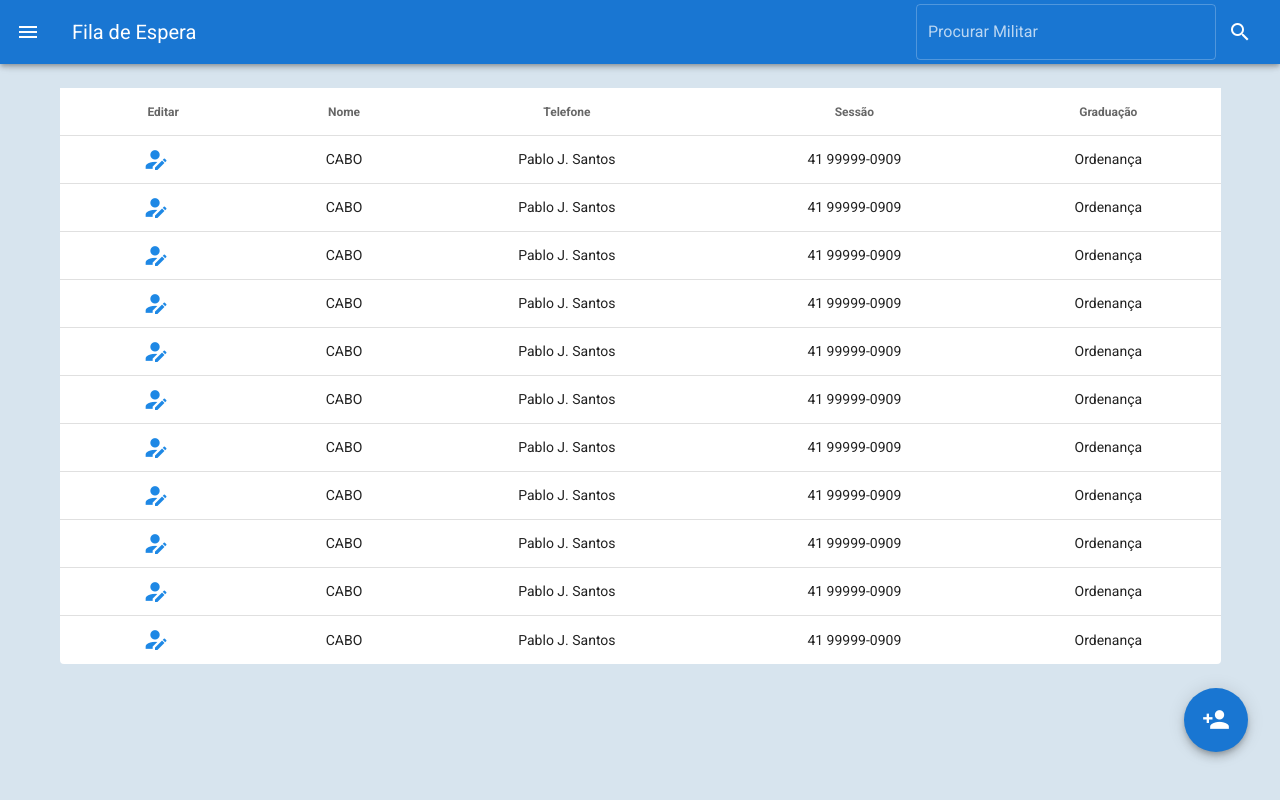
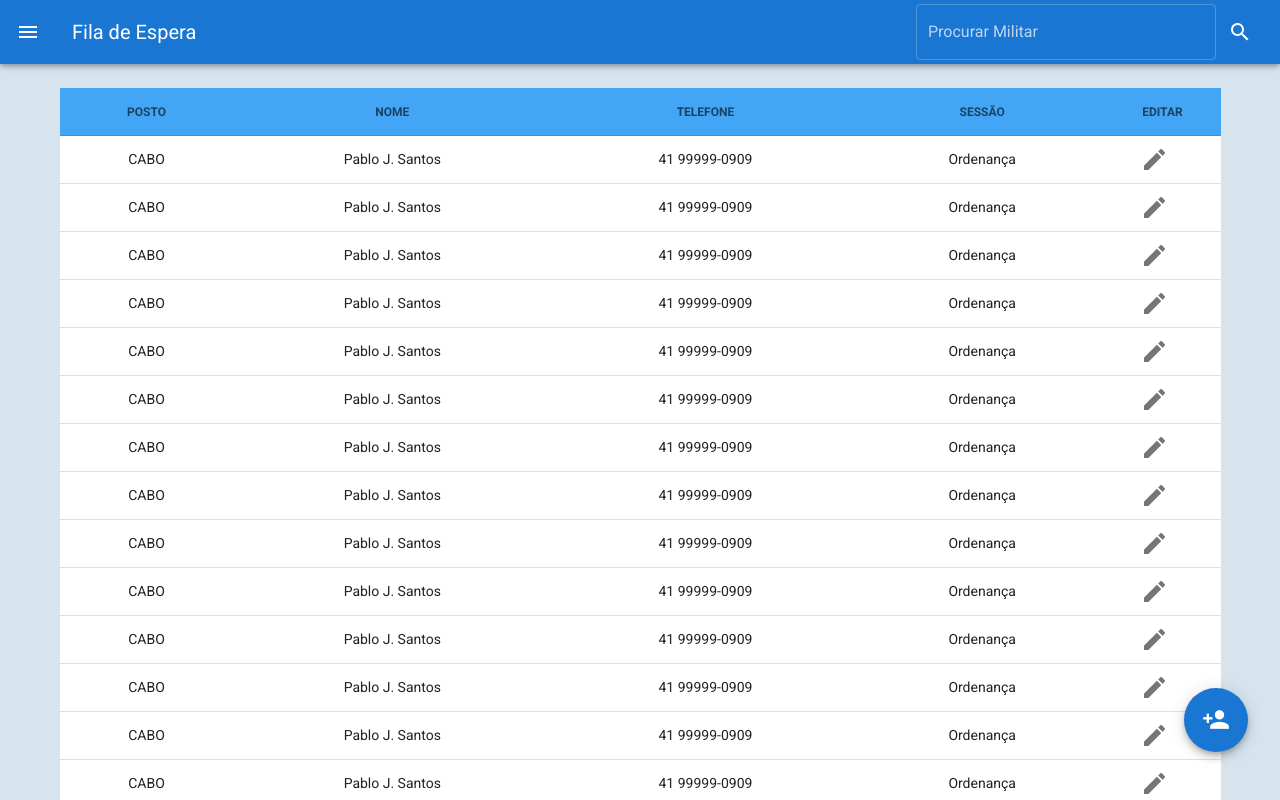
Before and after one commit to JaySaints/gefem_fila_espera, a Vue app in the folder client/: page /#/mil in a window 1280 px wide. Shown: the top 800 px of the page. Built offline with nearby package versions, Linux system fonts and the light colour scheme.

Commit message:
Implemented page create user

```diff
--- /dev/null
+++ b/client/src/components/user/CreateUser.vue
@@ -0,0 +1,134 @@
+<template>
+  <v-row justify="center">
+    <v-dialog
+      v-model="dialog"
+      persistent
+      max-width="600px"
+    >
+      <template v-slot:activator="{ on, attrs }">
+        <v-fab-transition>
+            <v-btn
+                color="blue darken-2"
+                fab
+                large
+                dark
+                v-bind="attrs"
+                v-on="on"
+            ><v-icon>mdi-account-plus</v-icon></v-btn>
+        </v-fab-transition>
+      </template>
+      <v-card>
+        <v-card-title>
+          <span class="text-h5">User Profile</span>
+        </v-card-title>
+        <v-card-text>
+          <v-container>
+            <v-row>
+              <v-col
+                cols="12"
+                sm="6"
+                md="4"
+              >
+                <v-text-field
+                  label="Legal first name*"
+                  required
+                ></v-text-field>
+              </v-col>
+              <v-col
+                cols="12"
+                sm="6"
+                md="4"
+              >
+                <v-text-field
+                  label="Legal middle name"
+                  hint="example of helper text only on focus"
+                ></v-text-field>
+              </v-col>
+              <v-col
+                cols="12"
+                sm="6"
+                md="4"
+              >
+                <v-text-field
+                  label="Legal last name*"
+                  hint="example of persistent helper text"
+                  persistent-hint
+                  required
+                ></v-text-field>
+              </v-col>
+              <v-col cols="12">
+                <v-text-field
+                v-model="name"
+                  label="Email*"
+                  required
+                ></v-text-field>
+              </v-col>
+              <v-col cols="12">
+                <v-text-field
+                  label="Password*"
+                  type="password"
+                  required
+                ></v-text-field>
+              </v-col>
+              <v-col
+                cols="12"
+                sm="6"
+              >
+                <v-select
+                  :items="['0-17', '18-29', '30-54', '54+']"
+                  label="Age*"
+                  required
+                ></v-select>
+              </v-col>
+              <v-col
+                cols="12"
+                sm="6"
+              >
+                <v-autocomplete
+                  :items="['Skiing', 'Ice hockey', 'Soccer', 'Basketball', 'Hockey', 'Reading', 'Writing', 'Coding', 'Basejump']"
+                  label="Interests"
+                  multiple
+                ></v-autocomplete>
+              </v-col>
+            </v-row>
+          </v-container>
+          <small>*indicates required field</small>
+        </v-card-text>
+        <v-card-actions>
+          <v-spacer></v-spacer>
+          <v-btn
+            color="blue darken-1"
+            text
+            @click="dialog = false"
+          >
+            Close
+          </v-btn>
+          <v-btn
+            color="blue darken-1"
+            text
+            @click="save_user(name)"
+          >
+            Save
+          </v-btn>
+        </v-card-actions>
+      </v-card>
+    </v-dialog>
+  </v-row>
+</template>
+
+<script>
+export default {
+  data () {
+    return {
+      dialog: false,
+      name: ''
+    }
+  },
+  methods: {
+    save_user (name) {
+      alert('Hello ' + name)
+      this.dialog = false
+    }
+  }
+}
+</script>
--- a/client/src/components/user/ListUsers.vue
+++ b/client/src/components/user/ListUsers.vue
@@ -3,7 +3,6 @@
     <header-page>
       <div class="div-input">
       <v-text-field
-        id="inp-666"
         v-model="find_name"
         label="Procurar Militar"
         type="text"
@@ -14,6 +13,7 @@
         outlined
       ></v-text-field>
       </div>
+
       <div>
       <v-btn fab icon dark @click="search(find_name)">
         <v-icon>mdi-magnify</v-icon>
@@ -22,24 +22,23 @@
     </header-page>
 
     <div class="list_users">
-        <v-simple-table fixed-header>
-        <template v-slot:default>
+        <v-simple-table>
           <thead>
             <tr>
               <th class="text-center">
-                Editar
+                POSTO
               </th>
               <th class="text-center">
-                Nome
+                NOME
               </th>
               <th class="text-center">
-                Telefone
+                TELEFONE
               </th>
               <th class="text-center">
-                Sessão
+                SESSÃO
               </th>
-              <th class="text-center">
-                Graduação
+              <th class="text-center" id="t1">
+                EDITAR
               </th>
             </tr>
           </thead>
@@ -48,43 +47,34 @@
               v-for="user in users"
               :key="user.id"
             >
+              <td>{{ user.graduation }}</td>
+              <td>{{ user.name }}</td>
+              <td>{{ user.phone }}</td>
+              <td>{{ user.section }}</td>
               <td>
                 <v-btn
-                  color="blue darken-1"
+                  color="grey darken-1"
                   class="mr-4"
                   dark
                   icon
                   large
-                ><v-icon>mdi-account-edit</v-icon>
+                ><v-icon>mdi-pencil</v-icon>
                 </v-btn>
               </td>
-              <td>{{ user.graduation }}</td>
-              <td>{{ user.name }}</td>
-              <td>{{ user.phone }}</td>
-              <td>{{ user.section }}</td>
             </tr>
           </tbody>
-        </template>
       </v-simple-table>
     </div>
 
     <div class="button_add_user">
-    <v-fab-transition>
-      <v-btn
-        color="blue darken-2"
-        fab
-        large
-        dark
-      >
-        <v-icon>mdi-account-plus</v-icon>
-      </v-btn>
-    </v-fab-transition>
+      <create-user />
     </div>
   </v-container>
 </template>
 
 <script>
 import HeaderPage from '../global/HeaderPage.vue'
+import CreateUser from '../user/CreateUser.vue'
 
 export default {
   name: 'ListUsers',
@@ -102,12 +92,19 @@
         { graduation: 'CABO', name: 'Pablo J. Santos', phone: '41 99999-0909', section: 'Ordenança' },
         { graduation: 'CABO', name: 'Pablo J. Santos', phone: '41 99999-0909', section: 'Ordenança' },
         { graduation: 'CABO', name: 'Pablo J. Santos', phone: '41 99999-0909', section: 'Ordenança' },
+        { graduation: 'CABO', name: 'Pablo J. Santos', phone: '41 99999-0909', section: 'Ordenança' },
+        { graduation: 'CABO', name: 'Pablo J. Santos', phone: '41 99999-0909', section: 'Ordenança' },
+        { graduation: 'CABO', name: 'Pablo J. Santos', phone: '41 99999-0909', section: 'Ordenança' },
+        { graduation: 'CABO', name: 'Pablo J. Santos', phone: '41 99999-0909', section: 'Ordenança' },
+        { graduation: 'CABO', name: 'Pablo J. Santos', phone: '41 99999-0909', section: 'Ordenança' },
+        { graduation: 'CABO', name: 'Pablo J. Santos', phone: '41 99999-0909', section: 'Ordenança' },
         { graduation: 'CABO', name: 'Pablo J. Santos', phone: '41 99999-0909', section: 'Ordenança' }
       ]
     }
   },
   components: {
-    HeaderPage
+    HeaderPage,
+    CreateUser
   },
   methods: {
     search (name) {
@@ -125,15 +122,13 @@
     top: 90%;
     transform: translate(-50%, -50%);
 }
-.div_input {
-  margin-top: 15%;
+
+#t1 {
+  width: 10%;
 }
 
-/* #inp-666 {
-  color:red;
-  width: 300px;
-  height: 100px;
-  margin-top: 25px;
-} */
+th {
+  background-color: #42A5F5;
+}
 
 </style>
--- a/client/src/components/user/Login.vue
+++ b/client/src/components/user/Login.vue
@@ -4,7 +4,7 @@
       <v-card
         class="login-card"
         max-width="auto"
-        color="grey lighten-1"
+        ligth
         danse
       >
         <!-- HEADER -->
```
